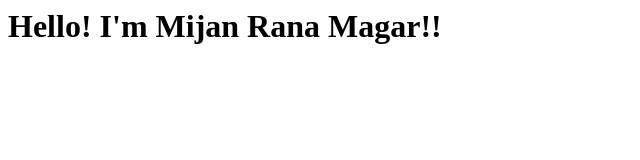
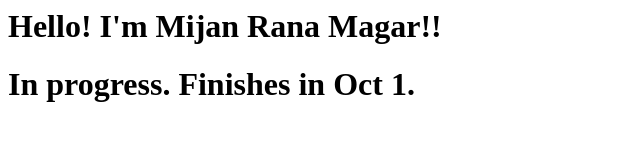
Before and after one commit to mijanmagar/personalsite, a plain HTML site: page index.html in a window 1280 px wide. Shown: the whole page, without its empty margins (0-640 px from the left). Drawn offline with Linux system fonts and the light colour scheme.

Commit message:
Update index.html

```diff
--- a/index.html
+++ b/index.html
@@ -1 +1,2 @@
 <h1>Hello! I'm Mijan Rana Magar!!</h1>
+<h1>In progress. Finishes in Oct 1.</h1>
```
